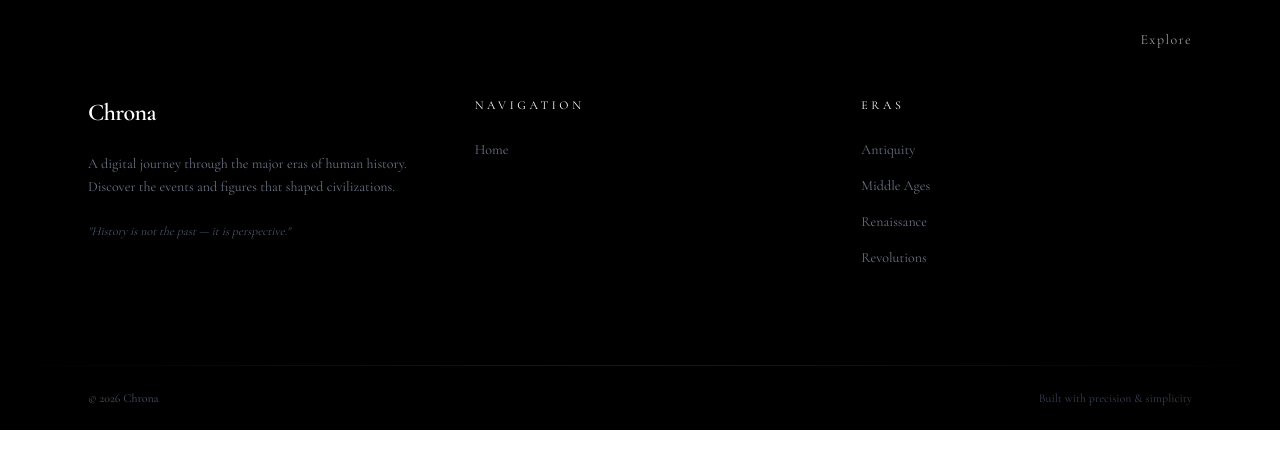
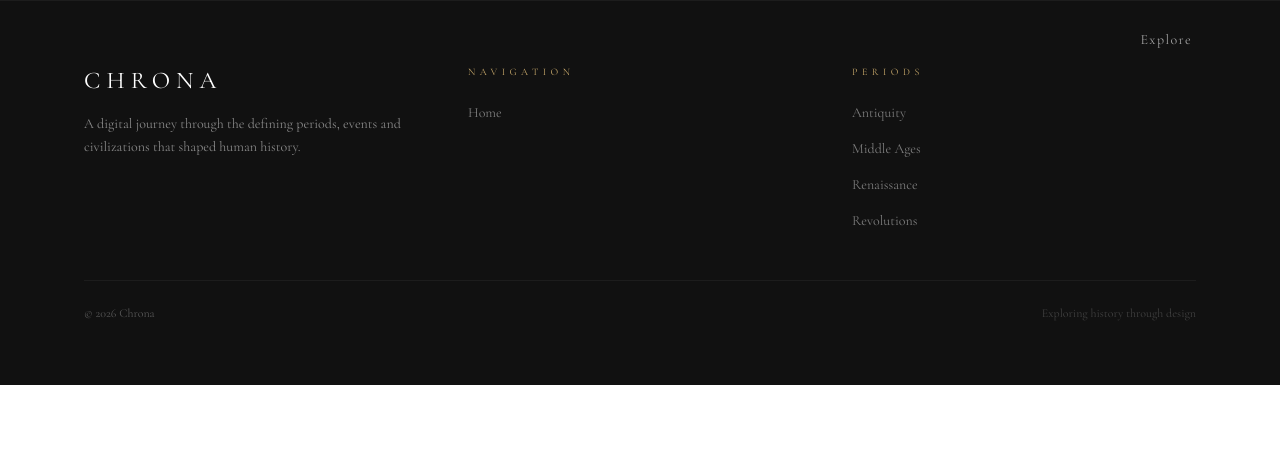
Before and after one commit to ateyaa21/Chrona, a React (Vite) app: page /periods/revolutions in a window 1280 px wide. Shown: the top 468 px of the page. Built offline with nearby package versions, Linux system fonts and the light colour scheme.

Commit message:
Update Footer.jsx

```diff
--- a/src/components/Footer.jsx
+++ b/src/components/Footer.jsx
@@ -13,40 +13,58 @@ export default function Footer() {
   ];
 
   return (
-  <footer className="bg-black text-gray-400 border-t border-black/10">
-
-    <div className="max-w-6xl mx-auto px-6 py-24 grid md:grid-cols-3 gap-14">
-
-      <div className="space-y-6">
-        <h2 className="text-white text-2xl font-semibold tracking-tight">
-          Chrona
+    <footer className="bg-[#111111] text-white border-t border-white/5">
+      <div className="max-w-6xl mx-auto px-5 py-16">
+        <div className="grid md:grid-cols-3 gap-10">
+          <div>
+            <h2
+              className="
+                text-2xl
+                tracking-[0.25em]
+                text-white
+              "
+            >
+              CHRONA
             </h2>
 
-        <p className="text-sm leading-relaxed text-gray-500 max-w-sm">
-          A digital journey through the major eras of human history.
-          Discover the events and figures that shaped civilizations.
-        </p>
-
-        <p className="text-xs text-gray-600 italic">
-          "History is not the past — it is perspective."
+            <p
+              className="
+                mt-4
+                text-sm
+                leading-relaxed
+                text-white/50
+                max-w-xs
+              "
+            >
+              A digital journey through the defining
+              periods, events and civilizations that
+              shaped human history.
             </p>
           </div>
 
-      <div className="space-y-6">
-        <h3 className="text-white text-xs uppercase tracking-[0.3em] text-gray-500">
+          <div>
+            <p
+              className="
+                text-[10px]
+                uppercase
+                tracking-[0.45em]
+                text-[#C8A96B]
+                mb-5
+              "
+            >
               Navigation
-        </h3>
+            </p>
 
             <div className="flex flex-col gap-3">
-          {links.map((link, i) => (
-            <NavLink key={i} to={link.path}>
+              {links.map((link) => (
+                <NavLink key={link.path} to={link.path}>
                   {({ isActive }) => (
                     <span
-                  className={`text-sm transition ${
+                      className={
                         isActive
-                      ? "text-white"
-                      : "text-gray-500 hover:text-white"
-                  }`}
+                          ? "text-white text-sm"
+                          : "text-white/45 text-sm hover:text-white transition"
+                      }
                     >
                       {link.name}
                     </span>
@@ -56,38 +74,60 @@ export default function Footer() {
             </div>
           </div>
 
-      <div className="space-y-6">
-        <h3 className="text-white text-xs uppercase tracking-[0.3em] text-gray-500">
-          Eras
-        </h3>
+          <div>
+            <p
+              className="
+                text-[10px]
+                uppercase
+                tracking-[0.45em]
+                text-[#C8A96B]
+                mb-5
+              "
+            >
+              Periods
+            </p>
 
             <div className="flex flex-col gap-3">
-          {eras.map((era, i) => (
-            <NavLink key={i} to={era.path}>
-              <span className="text-sm text-gray-500 hover:text-white transition">
+              {eras.map((era) => (
+                <NavLink key={era.path} to={era.path}>
+                  <span
+                    className="
+                      text-sm
+                      text-white/45
+                      hover:text-white
+                      transition
+                    "
+                  >
                     {era.name}
                   </span>
                 </NavLink>
               ))}
             </div>
           </div>
-
         </div>
 
-    <div className="h-[1px] bg-gradient-to-r from-transparent via-white/10 to-transparent" />
+        <div className="mt-12 h-px bg-white/5" />
 
-    <div className="max-w-6xl mx-auto px-6 py-6 flex items-center justify-between">
-
-      <p className="text-xs text-gray-600">
+        <div
+          className="
+            mt-6
+            flex
+            flex-col
+            sm:flex-row
+            gap-2
+            sm:items-center
+            sm:justify-between
+          "
+        >
+          <p className="text-xs text-white/30">
             © {new Date().getFullYear()} Chrona
           </p>
 
-      <p className="text-xs text-gray-700 hidden sm:block">
-        Built with precision & simplicity
+          <p className="text-xs text-white/20">
+            Exploring history through design
           </p>
-
         </div>
-
+      </div>
     </footer>
   );
 }
```
Lines whose indentation alone changed are shown as unchanged.
